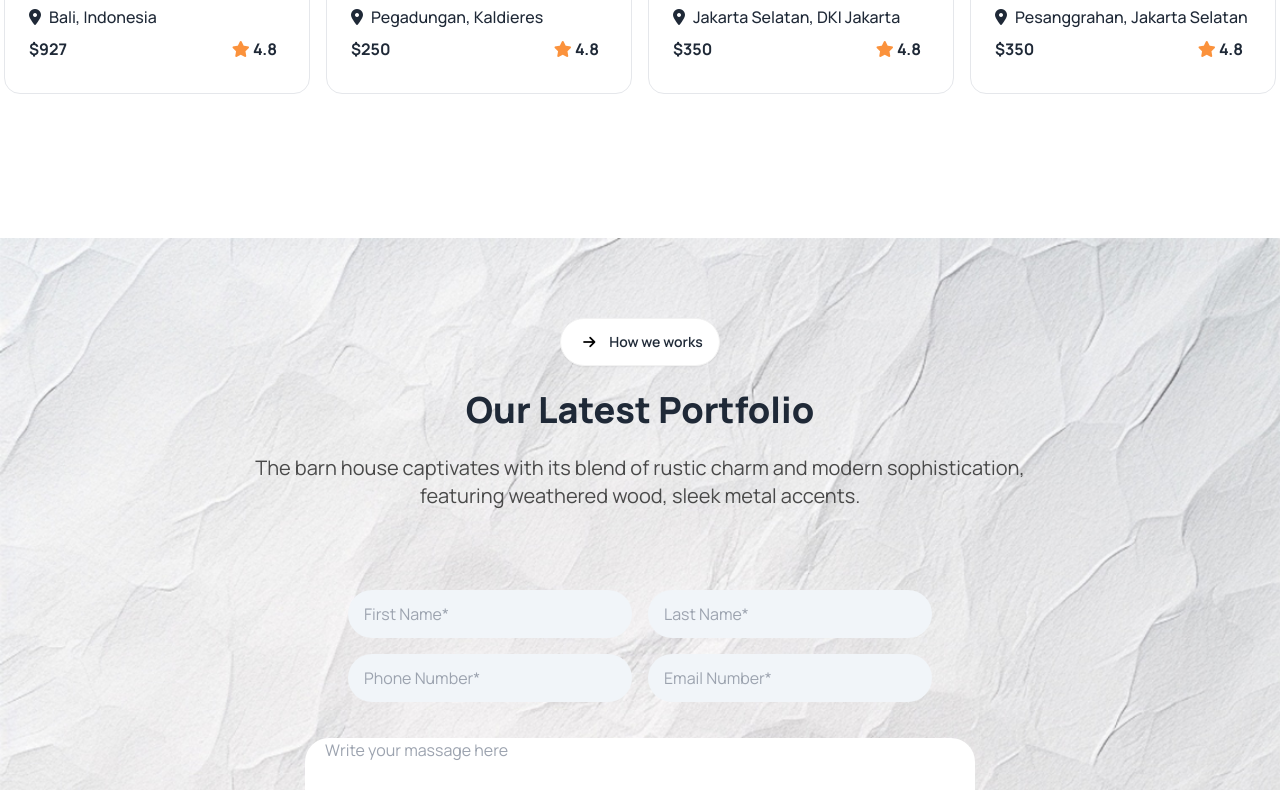
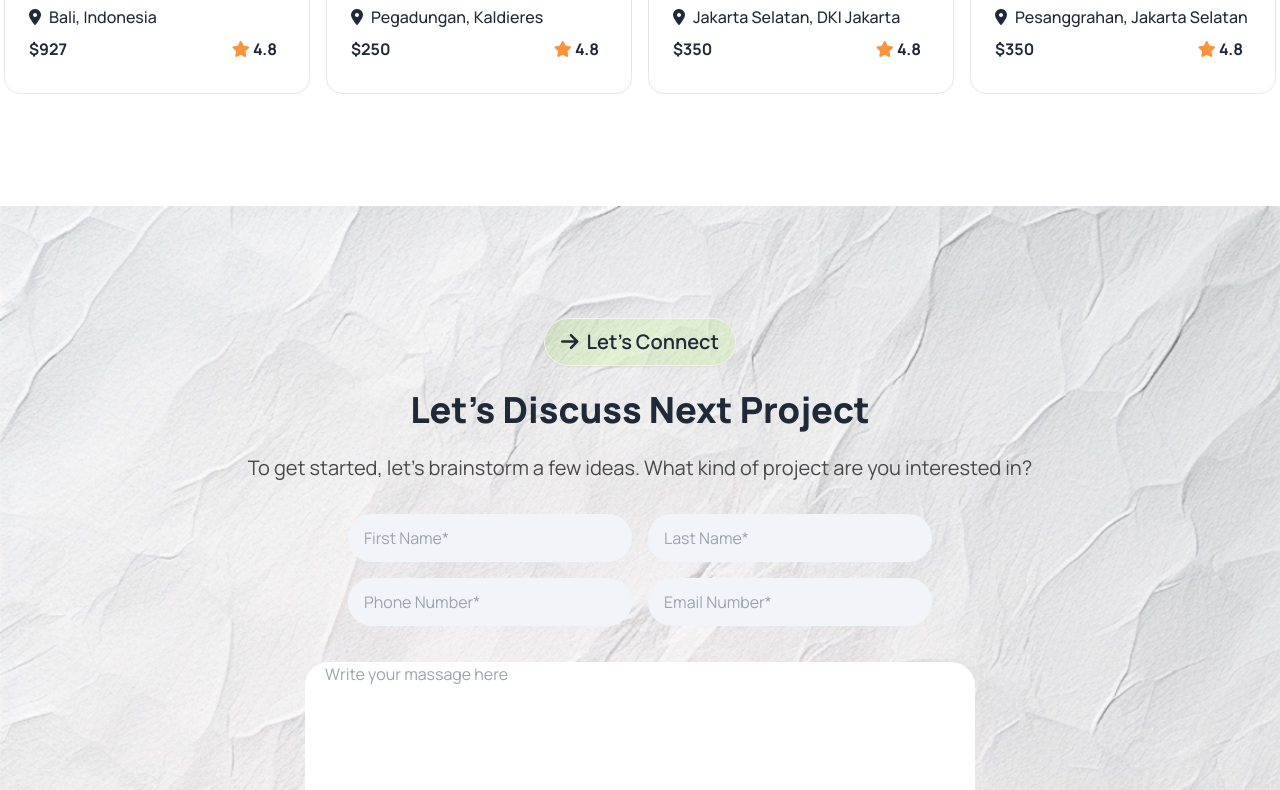
Before and after one commit to Minhaz03/my-repo-3-assign-3, a plain HTML site: page index.html in a window 1280 px wide. Shown: the part 4254-5044 px from the top of the page. Drawn offline with nearby package versions, Linux system fonts and the light colour scheme.

Commit message:
new added

```diff
--- a/index.html
+++ b/index.html
@@ -89,7 +89,7 @@
                     <div class="text-center">
                         <div>
                             <div class="flex justify-center items-center">
-                                <img class="w-80 lg:w-auto" src="/assets/banner.png" alt="">
+                                <img class="w-80 lg:w-auto" src="./assets/banner.png" alt="">
                             </div>
                             <h1 class="text-4xl lg:text-5xl lg:w-1/2 font-extrabold mx-auto mt-4">A barn house of this
                                 design has a striking appearance</h1>
@@ -223,7 +223,7 @@
             <div class="grid grid-cols-1  lg:grid-cols-4 lg:grid-rows-1 gap-4">
 
                 <div class="lg:flex bg-[#FFFFFF] border box-border rounded-2xl p-6 col-span-3">
-                    <img class="w-64" src="./assets/img1.png" alt="">
+                    <img class="w-full lg:w-64" src="./assets/img1.png" alt="">
                     <div class="mt-2 lg:ml-5">
                         <h1 class="text-2xl font-bold text-[#494949]">Commercial</h1>
                         <p class="mt-10 font-medium text-[#737373] text-xl">Commercial real estate refers to properties
@@ -243,7 +243,7 @@
 
 
                 <div class="lg:flex bg-[#FFFFFF] border box-border rounded-2xl p-6 col-span-3 lg:col-span-2">
-                    <img class="w-64" src="./assets/img4.png" alt="">
+                    <img class="w-full lg:w-64" src="./assets/img4.png" alt="">
                     <div class="mt-2 lg:ml-5">
                         <h1 class="text-2xl font-bold text-[#494949]">Commercial</h1>
                         <p class="mt-10 font-medium text-[#737373] text-xl">Commercial real estate refers to properties
@@ -262,7 +262,7 @@
 
 
         <!-- bonus extra section -->
-        <section class="mb-36">
+        <section class="mb-28">
             <!-- text part -->
             <div class="text-center mb-10">
                 <a class="btn rounded-3xl mb-6 text-xl bg-[#ABEF5F33]"><i class="fa-solid fa-arrow-right">
@@ -390,20 +390,14 @@
     </main>
 
     <!-- lets discuss -->
-    <section class=" w-full bg-no-repeat bg-cover bg-[url('/assets/bg.jpg')]">
+    <section class=" w-full bg-no-repeat bg-cover bg-[url('./assets/bg.jpg')]">
         <div class=" lg:w-10/12 w-full mx-auto">
-            <div class="text-center  p-20 ">
-              <div class="items-center text-center">
-                <a class="btn rounded-full bg-[#FFFFFF]">
-
-                <i
-                  class="fa-solid fa-arrow-up rotate-90 flex h-6 w-6 bg-white rounded-full items-center justify-center text-black"></i>
-               How we works
-            </a>
-              </div>
-                    <br>
-                <h1 class="text-3xl md:text-4xl font-extrabold">Our Latest Portfolio</h1> <br>
-                <p class="text-[#494949] text-xl">The barn house captivates with its blend of rustic charm and modern sophistication, <br> featuring weathered wood, sleek metal accents.
+            <div class="text-center mb-8 pt-28">
+                <a class="btn rounded-3xl mb-6 text-xl bg-[#ABEF5F33]"><i class="fa-solid fa-arrow-right">
+                    </i>
+                    Let’s Connect</a>
+                <h1 class="text-3xl md:text-4xl font-extrabold">Let’s Discuss Next Project</h1> <br>
+                <p class="text-[#494949] text-xl">To get started, let's brainstorm a few ideas. What kind of project are you interested in?
                 </p>
             </div>
         </div>
@@ -443,7 +437,7 @@
     </section>
 
 
-    <!-- footer  -->
+    <!-- footer -->
     <footer class="grid grid-cols-1 footer footer-center bg-[#1C1C1C] text-base-content pt-10 pb-32">
         <div class="text-center mb-10 mt-10">
             <a class="font-extrabold text-white text-3xl"><i
```
